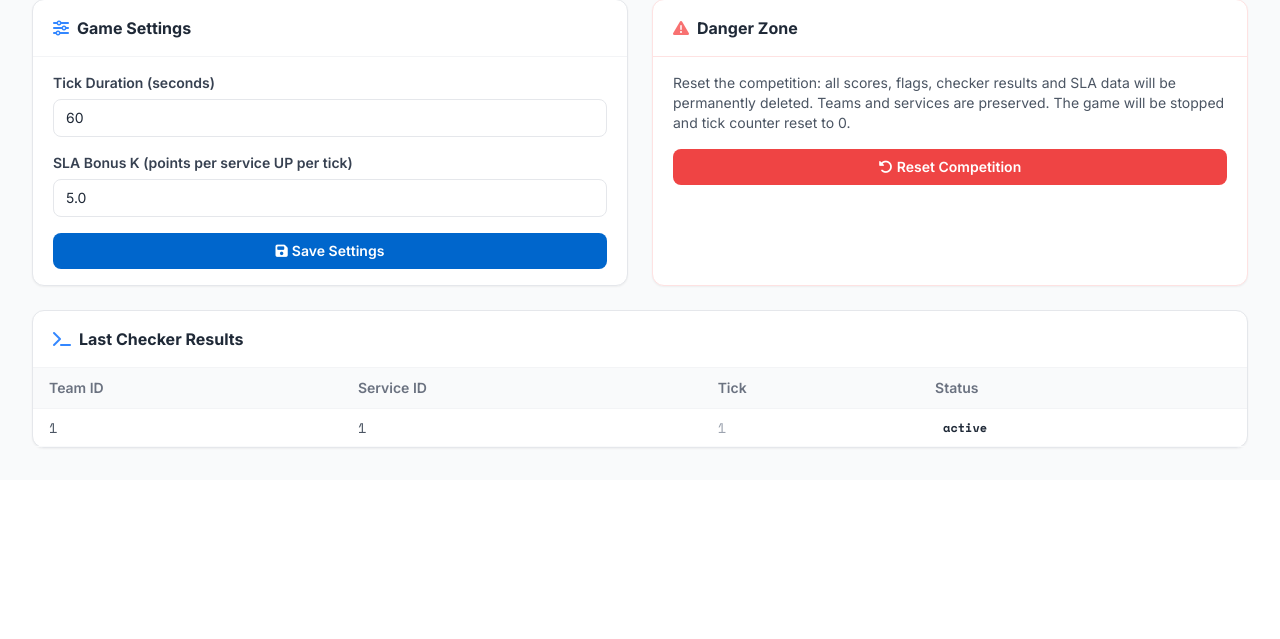
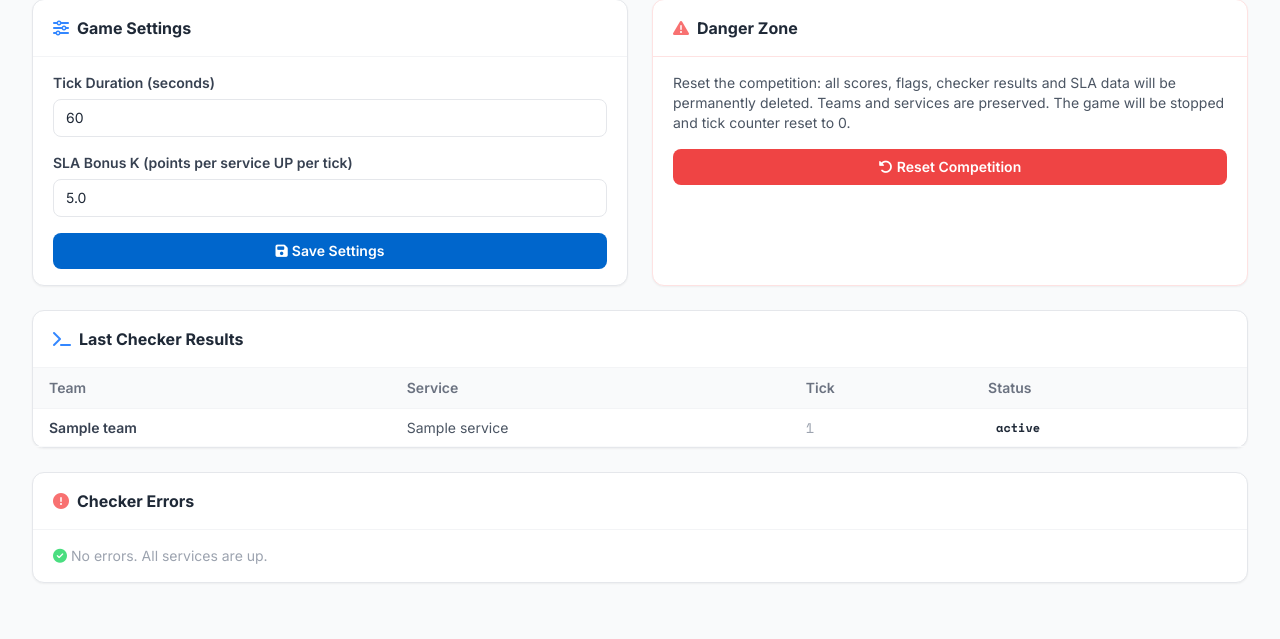
Before and after one commit to SyrusKyury/napwnli-ad-gameserver, a Flask app: page /admin in a window 1280 px wide. Shown: the part 383-1022 px from the top of the page. Before the commit the page ends 832 px from the top, so only its background shows below. Run offline with Flask 3, Linux system fonts and the light colour scheme; the visitor is signed in with stand-in values (Sample User, id 1); tables that the repository leaves empty hold one stand-in row (values such as "Sample post"); some libraries are stand-ins or nearby versions.

Commit message:
aggiunti log nel frontend

```diff
--- a/app.py
+++ b/app.py
@@ -1,11 +1,10 @@
 import os
 import time
 import json
-import random
 import uuid
 import subprocess
 import threading
-from concurrent.futures import ThreadPoolExecutor, wait as futures_wait
+from concurrent.futures import ThreadPoolExecutor, wait as futures_wait, ALL_COMPLETED
 from flask import Flask, request, jsonify, render_template, redirect, session
 from flask_sqlalchemy import SQLAlchemy
 from sqlalchemy import update, UniqueConstraint
@@ -13,12 +12,12 @@ from sqlalchemy import update, UniqueConstraint
 app = Flask(__name__)
 app.config['SQLALCHEMY_DATABASE_URI'] = os.environ.get('DATABASE_URL', 'sqlite:///local.db')
 app.config['SQLALCHEMY_TRACK_MODIFICATIONS'] = False
-app.secret_key = os.environ.get('SECRET_KEY', os.urandom(16))
+app.secret_key = os.environ.get('SECRET_KEY')
 if not app.secret_key:
     raise RuntimeError("SECRET_KEY environment variable must be set")
 
 ADMIN_PASSWORD = os.environ.get('ADMIN_PASSWORD', 'admin')
-MAX_FLAGS_PER_SUBMIT = 500
+MAX_FLAGS_PER_SUBMIT = 50  # batch submit limit
 
 db = SQLAlchemy(app)
 
@@ -26,6 +25,10 @@ db = SQLAlchemy(app)
 GAME_STATE = {"tick": 0, "active": False}
 RATE_LIMITS = {}
 state_lock = threading.Lock()
+
+# Ultimi errori checker: { (team_id, service_id): {team, service, tick, error} }
+CHECKER_ERRORS = {}
+errors_lock = threading.Lock()
 
 
 # --- DATABASE MODELS ---
@@ -100,6 +103,7 @@ def get_sla_bonus_k():
 # --- GAME HELPERS ---
 
 def get_sla_from_tss(tss):
+    """Calcola SLA da contatori in TSS — O(1), nessuna query."""
     if tss is None or tss.ticks_total == 0:
         return 1.0
     return tss.ticks_up / tss.ticks_total
@@ -124,8 +128,11 @@ def do_reset():
         GAME_STATE['tick'] = 0
         GAME_STATE['active'] = False
     RATE_LIMITS.clear()
+    with errors_lock:
+        CHECKER_ERRORS.clear()
 
 def call_checker(script_path, input_data):
+    """Esegue il checker. Se eseguibile lo chiama direttamente, altrimenti usa python."""
     try:
         executable = os.access(script_path, os.X_OK)
         cmd = [script_path] if executable else ['python', script_path]
@@ -144,22 +151,31 @@ def call_checker(script_path, input_data):
 
 # --- TICK SCHEDULER ---
 
-def run_checker(team_id, team_ip, service_id, checker_file, tick, sla_bonus_k):
+def run_checker(team_id, team_ip, service_id, checker_file, tick):
     script_path = os.path.join('checkers', os.path.basename(checker_file))
 
-    check_out, _ = call_checker(script_path, {'action': 'check', 'ip': team_ip, 'tick': tick})
+    # 1. CHECK
+    check_out, check_err = call_checker(script_path, {
+        'action': 'check', 'ip': team_ip, 'tick': tick
+    })
     check_status = check_out.get('status', 'DOWN').upper()
 
-    flag_str = 'NPW{' + ''.join(random.choices('abcdefghijklmnopqrstuvwxyz0123456789ABCDEFGHIJKLMOPQRSTUVWXYZ', k=25)) + '}'
-    put_out, _ = call_checker(script_path, {'action': 'put', 'ip': team_ip, 'flag': flag_str, 'tick': tick})
+    # 2. PUT
+    flag_str = f'NPW_{uuid.uuid4().hex}'
+    put_out, put_err = call_checker(script_path, {
+        'action': 'put', 'ip': team_ip, 'flag': flag_str, 'tick': tick
+    })
     put_status = put_out.get('status', 'DOWN').upper()
     flag_id    = put_out.get('flag_id', '')
     secret     = put_out.get('secret', '')
 
+    # 3. GET
     get_status = 'DOWN'
+    get_err    = ''
     if put_status == 'UP' and flag_id:
-        get_out, _ = call_checker(script_path, {
-            'action': 'get', 'ip': team_ip, 'flag': flag_str,'flag_id': flag_id, 'secret': secret, 'tick': tick
+        get_out, get_err = call_checker(script_path, {
+            'action': 'get', 'ip': team_ip,
+            'flag_id': flag_id, 'secret': secret, 'flag': flag_str, 'tick': tick
         })
         get_status = get_out.get('status', 'DOWN').upper()
 
@@ -170,20 +186,42 @@ def run_checker(team_id, team_ip, service_id, checker_file, tick, sla_bonus_k):
     else:
         final_status = 'DOWN'
 
+    # Raccoglie errori se il servizio non e' UP
+    if final_status != 'UP':
+        parts = []
+        if check_status != 'UP':
+            parts.append(f'check={check_status}' + (f' ({check_err})' if check_err else ''))
+        if put_status != 'UP':
+            parts.append(f'put={put_status}' + (f' ({put_err})' if put_err else ''))
+        if get_status != 'UP' and put_status == 'UP':
+            parts.append(f'get={get_status}' + (f' ({get_err})' if get_err else ''))
+        error_msg = ' | '.join(parts) or final_status
+        with errors_lock:
+            CHECKER_ERRORS[(team_id, service_id)] = {
+                'tick':  tick,
+                'error': error_msg[:300],
+            }
+    else:
+        # Pulisce l'errore precedente se il servizio torna UP
+        with errors_lock:
+            CHECKER_ERRORS.pop((team_id, service_id), None)
+
     with app.app_context():
         db.session.add(CheckerResult(
-            team_id=team_id, service_id=service_id, tick=tick, status=final_status
+            team_id=team_id, service_id=service_id,
+            tick=tick, status=final_status
         ))
-
         if put_status == 'UP' and flag_id:
             db.session.add(Flag(
                 flag_string=flag_str, team_id=team_id, service_id=service_id,
                 tick_created=tick, flag_id=flag_id, secret=secret
             ))
-
         db.session.execute(
             update(TeamServiceScore)
-            .where(TeamServiceScore.team_id == team_id, TeamServiceScore.service_id == service_id)
+            .where(
+                TeamServiceScore.team_id == team_id,
+                TeamServiceScore.service_id == service_id
+            )
             .values(
                 ticks_total=TeamServiceScore.ticks_total + 1,
                 ticks_up=TeamServiceScore.ticks_up + (1 if final_status == 'UP' else 0),
@@ -191,24 +229,17 @@ def run_checker(team_id, team_ip, service_id, checker_file, tick, sla_bonus_k):
                 last_tick=tick
             )
         )
-
-        # Assegnazione atomica e asincrona dello SLA Bonus
-        if final_status == 'UP' and sla_bonus_k > 0:
-            db.session.execute(
-                update(Team)
-                .where(Team.id == team_id)
-                .values(score=Team.score + sla_bonus_k)
-            )
-
         db.session.commit()
 
 def tick_loop():
     with app.app_context():
         while True:
+            # Legge config una volta per tick, non ad ogni iterazione del while
             tick_duration = get_tick_duration()
 
             if GAME_STATE['active']:
                 tick_start = time.time()
+
                 with state_lock:
                     GAME_STATE['tick'] += 1
                 tick = GAME_STATE['tick']
@@ -217,40 +248,53 @@ def tick_loop():
                 teams    = [(t.id, t.ip) for t in Team.query.all()]
                 services = [(s.id, s.checker_file) for s in Service.query.all()]
 
-                # Pre-crea TSS mancanti nel thread principale per limitare insert concorrenti
+                # Pre-crea TSS mancanti nel thread principale per evitare
+                # la race condition di get_or_create concorrente nei worker
                 for team_id, _ in teams:
                     for service_id, _ in services:
                         exists = TeamServiceScore.query.filter_by(
                             team_id=team_id, service_id=service_id
                         ).first()
                         if not exists:
-                            db.session.add(TeamServiceScore(team_id=team_id, service_id=service_id))
+                            db.session.add(TeamServiceScore(
+                                team_id=team_id, service_id=service_id
+                            ))
                 db.session.commit()
 
                 min_tick = max(0, tick - 5)
                 Flag.query.filter(Flag.tick_created < min_tick).delete()
                 db.session.commit()
 
-                sla_bonus_k = get_sla_bonus_k()
                 checker_timeout = max(10, tick_duration - 5)
 
-                # Creazione manuale per evitare il blocco all'uscita dal context manager
-                executor = ThreadPoolExecutor(max_workers=20)
-                futures =[
-                    executor.submit(run_checker, team_id, team_ip, service_id, checker_file, tick, sla_bonus_k)
-                    for team_id, team_ip in teams
-                    for service_id, checker_file in services
-                ]
+                with ThreadPoolExecutor(max_workers=20) as executor:
+                    futures = [
+                        executor.submit(
+                            run_checker,
+                            team_id, team_ip, service_id, checker_file, tick
+                        )
+                        for team_id, team_ip in teams
+                        for service_id, checker_file in services
+                    ]
+                    done, not_done = futures_wait(futures, timeout=checker_timeout)
+                    if not_done:
+                        print(f'WARNING: {len(not_done)} checkers timed out at tick {tick}')
 
-                done, not_done = futures_wait(futures, timeout=checker_timeout)
-                if not_done:
-                    print(f'WARNING: {len(not_done)} checkers timed out at tick {tick}')
+                # Bonus SLA — usa i contatori in TSS, nessuna query aggiuntiva
+                sla_bonus_k = get_sla_bonus_k()
+                results_this_tick = CheckerResult.query.filter_by(tick=tick).all()
+                bonus_map = {}
+                for r in results_this_tick:
+                    if r.status == 'UP':
+                        bonus_map[r.team_id] = bonus_map.get(r.team_id, 0.0) + sla_bonus_k
 
-                # Sgancia i thread appesi e previene lo start di quelli in coda (Python 3.9+)
-                try:
-                    executor.shutdown(wait=False, cancel_futures=True)
-                except TypeError:
-                    executor.shutdown(wait=False)
+                for team_id, bonus in bonus_map.items():
+                    db.session.execute(
+                        update(Team)
+                        .where(Team.id == team_id)
+                        .values(score=Team.score + bonus)
+                    )
+                db.session.commit()
 
                 elapsed    = time.time() - tick_start
                 sleep_time = max(1, tick_duration - elapsed)
@@ -267,6 +311,7 @@ def scoreboard():
     teams    = Team.query.order_by(Team.score.desc()).all()
     services = Service.query.all()
 
+    # Tutto da TSS — due query, nessuno scan di CheckerResult
     all_tss = TeamServiceScore.query.all()
     tss_map = {(r.team_id, r.service_id): r for r in all_tss}
 
@@ -364,11 +409,30 @@ def admin():
         f for f in os.listdir('checkers')
         if os.path.isfile(os.path.join('checkers', f))
         and not f.startswith('.')
-    ) if os.path.exists('checkers') else[]
+    ) if os.path.exists('checkers') else []
 
+    # Logs da TSS — nessun scan di CheckerResult
     all_tss  = TeamServiceScore.query.all()
     all_last = {(r.team_id, r.service_id): {'status': r.last_status, 'tick': r.last_tick}
                 for r in all_tss if r.last_status != 'UNKNOWN'}
+
+    # Mappa id -> nome per team e service
+    teams_list    = Team.query.all()
+    services_list = Service.query.all()
+    team_names    = {t.id: t.name    for t in teams_list}
+    service_names = {s.id: s.name    for s in services_list}
+
+    # Errori in memoria arricchiti con nomi leggibili
+    with errors_lock:
+        checker_errors = [
+            {
+                'team':    team_names.get(tid, f'Team {tid}'),
+                'service': service_names.get(sid, f'Service {sid}'),
+                'tick':    v['tick'],
+                'error':   v['error'],
+            }
+            for (tid, sid), v in sorted(CHECKER_ERRORS.items(), key=lambda x: x[1]['tick'], reverse=True)
+        ]
 
     cfg = {
         'tick_duration': get_tick_duration(),
@@ -376,11 +440,12 @@ def admin():
     }
 
     return render_template('admin.html',
-                           teams=Team.query.all(),
-                           services=Service.query.all(),
+                           teams=teams_list,
+                           services=services_list,
                            state=GAME_STATE,
                            checkers=checkers_avail,
                            logs=all_last,
+                           checker_errors=checker_errors,
                            cfg=cfg)
 
 
@@ -395,6 +460,7 @@ def get_flagids(service_id):
         Flag.captured == False
     ).all()
 
+    # Pre-carica i team in un dict — evita N+1
     team_ids = {f.team_id for f in flags}
     teams    = {t.id: t for t in Team.query.filter(Team.id.in_(team_ids)).all()}
 
@@ -402,7 +468,7 @@ def get_flagids(service_id):
     for f in flags:
         team = teams.get(f.team_id)
         if team:
-            result.setdefault(team.ip,[]).append(f.flag_id)
+            result.setdefault(team.ip, []).append(f.flag_id)
     return jsonify(result)
 
 @app.route('/api/submit', methods=['POST'])
@@ -420,11 +486,12 @@ def submit_flag():
 
     body = request.get_json(force=True, silent=True) or {}
 
+    # Accetta {"flag": "..."} oppure {"flags": [...]} — type-safe
     if 'flags' in body:
         raw = body['flags']
         if not isinstance(raw, list):
             return jsonify({'error': '"flags" must be a list'}), 400
-        flag_strings =[f for f in raw if isinstance(f, str)][:MAX_FLAGS_PER_SUBMIT]
+        flag_strings = [f for f in raw if isinstance(f, str)][:MAX_FLAGS_PER_SUBMIT]
     elif 'flag' in body:
         if not isinstance(body['flag'], str):
             return jsonify({'error': '"flag" must be a string'}), 400
@@ -432,7 +499,7 @@ def submit_flag():
     else:
         return jsonify({'error': 'Missing flag or flags field'}), 400
 
-    results =[]
+    results = []
     for flag_str in flag_strings:
         try:
             flag = Flag.query.filter_by(flag_string=flag_str).with_for_update().first()
@@ -450,16 +517,8 @@ def submit_flag():
                 continue
 
             BASE = 10.0
-
-            # Anti-Deadlock: ordinamento deterministico dei lock sul DB
-            id_first, id_second = sorted([team.id, flag.team_id])
-
-            if id_first == team.id:
-                attacker_tss = get_or_create_tss(id_first, flag.service_id)
-                victim_tss   = get_or_create_tss(id_second, flag.service_id)
-            else:
-                victim_tss   = get_or_create_tss(id_first, flag.service_id)
-                attacker_tss = get_or_create_tss(id_second, flag.service_id)
+            attacker_tss = get_or_create_tss(team.id, flag.service_id)
+            victim_tss   = get_or_create_tss(flag.team_id, flag.service_id)
 
             attacker_sla  = get_sla_from_tss(attacker_tss)
             victim_sla    = get_sla_from_tss(victim_tss)
@@ -487,8 +546,7 @@ def submit_flag():
                 .values(flags_lost=TeamServiceScore.flags_lost + 1)
             )
             flag.captured = True
-            db.session.commit()
-
+            db.session.commit()  # commit per-flag: un crash non butta via l'intero batch
             results.append({'flag': flag_str, 'status': 'ACCEPTED', 'points': points_gained})
 
         except Exception as e:
--- a/docker-compose.yml
+++ b/docker-compose.yml
@@ -1,4 +1,3 @@
-version: '3.8'
 services:
   db:
     image: postgres:15-alpine
--- a/requirements.txt
+++ b/requirements.txt
@@ -3,4 +3,3 @@ Flask-SQLAlchemy
 psycopg2-binary
 requests
 pwntools
-checklib
--- a/templates/admin.html
+++ b/templates/admin.html
@@ -200,7 +200,7 @@
 </div>
 
 <!-- CHECKER LOGS -->
-<div class="bg-white rounded-xl shadow-sm border border-gray-200">
+<div class="bg-white rounded-xl shadow-sm border border-gray-200 mb-6">
     <div class="px-5 py-4 border-b border-gray-100">
         <h2 class="font-bold text-gray-800"><i class="fa-solid fa-terminal mr-2 text-napoli-400"></i>Last Checker Results</h2>
     </div>
@@ -209,17 +209,19 @@
         <table class="w-full text-sm">
             <thead>
                 <tr class="bg-gray-50 border-b border-gray-100">
-                    <th class="text-left px-4 py-2.5 text-gray-500 font-semibold">Team ID</th>
-                    <th class="text-left px-4 py-2.5 text-gray-500 font-semibold">Service ID</th>
+                    <th class="text-left px-4 py-2.5 text-gray-500 font-semibold">Team</th>
+                    <th class="text-left px-4 py-2.5 text-gray-500 font-semibold">Service</th>
                     <th class="text-left px-4 py-2.5 text-gray-500 font-semibold">Tick</th>
                     <th class="text-left px-4 py-2.5 text-gray-500 font-semibold">Status</th>
                 </tr>
             </thead>
             <tbody>
                 {% for key, log in logs.items() %}
+                {% set team_name    = teams   | selectattr('id', 'equalto', key[0]) | map(attribute='name')    | first | default('Team '    ~ key[0]) %}
+                {% set service_name = services| selectattr('id', 'equalto', key[1]) | map(attribute='name')    | first | default('Service ' ~ key[1]) %}
                 <tr class="border-b border-gray-50 hover:bg-gray-50">
-                    <td class="px-4 py-2 font-mono text-gray-600">{{ key[0] }}</td>
-                    <td class="px-4 py-2 font-mono text-gray-600">{{ key[1] }}</td>
+                    <td class="px-4 py-2 font-semibold text-gray-700">{{ team_name }}</td>
+                    <td class="px-4 py-2 text-gray-600">{{ service_name }}</td>
                     <td class="px-4 py-2 font-mono text-gray-400">{{ log.tick }}</td>
                     <td class="px-4 py-2">
                         <span class="inline-block px-2 py-0.5 rounded text-xs font-mono font-bold status-{{ log.status }}">
@@ -233,6 +235,48 @@
     </div>
     {% else %}
     <p class="text-sm text-gray-400 px-5 py-4">No checker results yet. Start the game to see data here.</p>
+    {% endif %}
+</div>
+
+<!-- CHECKER ERRORS -->
+<div class="bg-white rounded-xl shadow-sm border border-gray-200 mb-6">
+    <div class="px-5 py-4 border-b border-gray-100 flex items-center justify-between">
+        <h2 class="font-bold text-gray-800">
+            <i class="fa-solid fa-circle-exclamation mr-2 text-red-400"></i>Checker Errors
+        </h2>
+        {% if checker_errors %}
+        <span class="text-xs font-semibold text-red-500 bg-red-50 border border-red-200 px-2 py-0.5 rounded-full">
+            {{ checker_errors | length }} active
+        </span>
+        {% endif %}
+    </div>
+    {% if checker_errors %}
+    <div class="overflow-x-auto">
+        <table class="w-full text-sm">
+            <thead>
+                <tr class="bg-gray-50 border-b border-gray-100">
+                    <th class="text-left px-4 py-2.5 text-gray-500 font-semibold w-32">Team</th>
+                    <th class="text-left px-4 py-2.5 text-gray-500 font-semibold w-32">Service</th>
+                    <th class="text-left px-4 py-2.5 text-gray-500 font-semibold w-16">Tick</th>
+                    <th class="text-left px-4 py-2.5 text-gray-500 font-semibold">Error</th>
+                </tr>
+            </thead>
+            <tbody>
+                {% for e in checker_errors %}
+                <tr class="border-b border-gray-50 hover:bg-red-50 transition-colors">
+                    <td class="px-4 py-2.5 font-semibold text-gray-700">{{ e.team }}</td>
+                    <td class="px-4 py-2.5 text-gray-600">{{ e.service }}</td>
+                    <td class="px-4 py-2.5 font-mono text-gray-400">{{ e.tick }}</td>
+                    <td class="px-4 py-2.5 font-mono text-xs text-red-600 break-all">{{ e.error }}</td>
+                </tr>
+                {% endfor %}
+            </tbody>
+        </table>
+    </div>
+    {% else %}
+    <p class="text-sm text-gray-400 px-5 py-4">
+        <i class="fa-solid fa-circle-check text-green-400 mr-1"></i>No errors. All services are up.
+    </p>
     {% endif %}
 </div>
 
```
Also changed, not shown: checkers/example.py (+68 -58 lines), checkers/napoliboy.py (+97 -81 lines).
